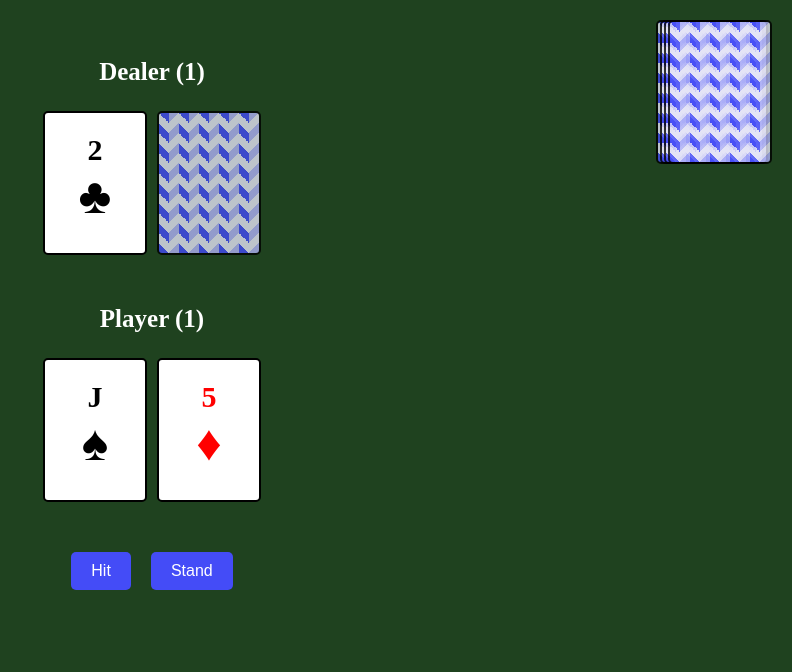
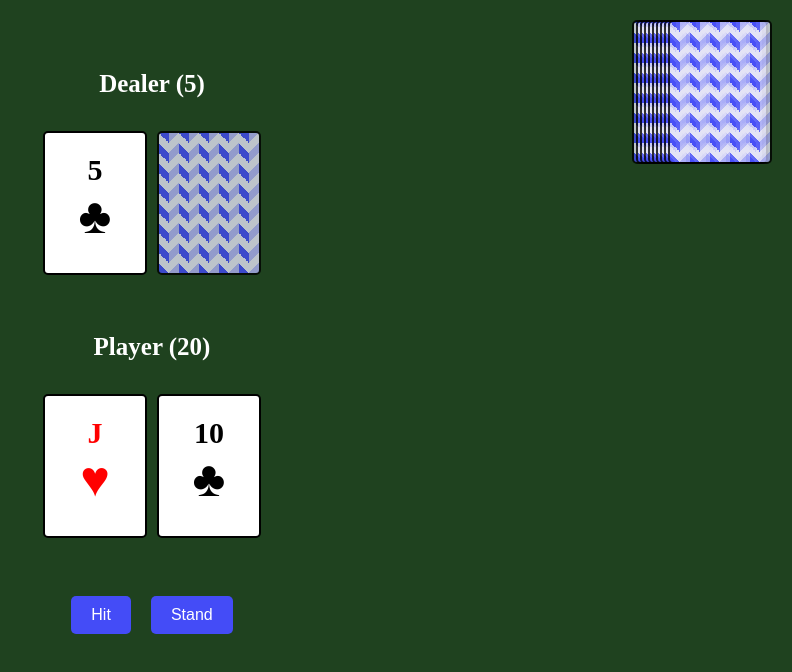
Before and after one commit to AlbinLind/blackjack, a React (Vite) app: page / in a window 1280 px wide. Shown: the top 672 px of the page, without its empty margins (488-1280 px from the left). Built offline with nearby package versions, Linux system fonts and the light colour scheme.

Commit message:
implement game logic and UI updates for blackjack; add scoring, dealer/player actions, and winning title

```diff
--- a/src/App.css
+++ b/src/App.css
@@ -64,6 +64,7 @@ body {
     align-items: center;
     gap: 10px;
     margin-top: 25px;
+    min-height: 160px;
 }
 
 .player {
@@ -98,3 +99,11 @@ body {
         z-index: 1;
     }
 }
+
+.winning-title {
+    color: yellow;
+    text-align: center;
+    font-size: 30px;
+    font-weight: bold;
+    margin-top: 20px;
+}
--- a/src/App.tsx
+++ b/src/App.tsx
@@ -1,12 +1,192 @@
+import { useState } from "react";
 import "./App.css";
 import { GameBoard } from "./components/GameBoard";
+import { type Card, Rank, Suit } from "./enums";
 
 function App() {
+    const [cardsInDeck, setCardsInDeck] = useState<Card[]>(getShuffledDeck());
+    const [playerCards, setPlayerCards] = useState<Card[]>([]);
+    const [playerScore, setPlayerScore] = useState(0);
+    const [dealerCards, setDealerCards] = useState<Card[]>([]);
+    const [dealerScore, setDealerScore] = useState(0);
+    const [winner, setWinner] = useState("");
+
+    if (playerCards.length == 0) {
+        const { remainingCards } = dealCardsTo("player", 2, cardsInDeck, playerCards);
+        dealCardsTo("dealer", 1, remainingCards, dealerCards);
+    }
+
+    function hit() {
+        dealCardsTo("player", 1, cardsInDeck, playerCards);
+    }
+
+    function dealCardsTo(
+        dealTo: "dealer" | "player",
+        nCards: number,
+        remainingCards: Card[],
+        currentCards: Card[]
+    ): { remainingCards: Card[] } {
+        let setCardFunction = setPlayerCards;
+        let setScoreFunction = setPlayerScore;
+        if (dealTo == "dealer") {
+            setCardFunction = setDealerCards;
+            setScoreFunction = setDealerScore;
+        }
+        const dealt = dealCards(remainingCards, nCards);
+        const newCards = [...currentCards, ...dealt.dealtCards];
+
+        setCardsInDeck(dealt.remainingCards);
+        setCardFunction(newCards);
+        const newScore = calculateScore(newCards);
+        setScoreFunction(newScore);
+        return { remainingCards: dealt.remainingCards };
+    }
+
+    function stand() {
+        function dealerTurn(currentDealerCards: Card[], currentDeck: Card[]) {
+            const score = calculateScore(currentDealerCards);
+            if (score < 17) {
+                const { dealtCards, remainingCards } = dealCards(currentDeck, 1);
+                const newDealerCards = [...currentDealerCards, ...dealtCards];
+                setDealerCards(newDealerCards);
+                setDealerScore(calculateScore(newDealerCards));
+                setCardsInDeck(remainingCards);
+                // Continue dealer's turn after state updates
+                setTimeout(() => dealerTurn(newDealerCards, remainingCards), 500);
+            }
+            if (score >= 17) {
+                if (score <= 21 && playerScore == score) {
+                    setWinner("a tie");
+                } else if (score > 21 && playerScore <= 21) {
+                    setWinner("the Player winning");
+                } else if (score <= 21 && playerScore > 21) {
+                    setWinner("the dealer winning");
+                } else if (score > 21 && playerScore > 21) {
+                    setWinner("a tie");
+                } else if (score > playerScore) {
+                    setWinner("the Dealer winning");
+                } else if (playerScore <= 21 && playerScore > score) {
+                    setWinner("the Player winning");
+                }
+            }
+        }
+        dealerTurn(dealerCards, cardsInDeck);
+    }
+
+    function reset() {
+        const remainingCards = dealCardsTo("player", 2, cardsInDeck, []);
+        dealCardsTo("dealer", 1, remainingCards.remainingCards, []);
+        setWinner("");
+    }
+
     return (
         <>
-            <GameBoard></GameBoard>
+            <h1 className="winning-title">{winner.length != 0 ? "Game resulted in " + winner : ""}</h1>
+            <GameBoard
+                cardsInDeck={cardsInDeck.length}
+                playerCards={playerCards}
+                playerScore={playerScore}
+                dealerCards={dealerCards}
+                dealerClosedCards={dealerCards.length == 1 ? 1 : 0}
+                dealerScore={dealerScore}
+                onHitClick={hit}
+                onStandClick={stand}
+                isDone={winner.length != 0}
+                onReset={reset}
+            />
         </>
     );
 }
 
+function calculateScore(cards: Card[]): number {
+    let aces = 0;
+    let score = 0;
+
+    cards.forEach((card) => {
+        if (card.rank == Rank.ace) {
+            aces += 1;
+            return;
+        }
+        if (card.rank == Rank.jack || card.rank == Rank.king || card.rank == Rank.queen || card.rank == Rank.ten) {
+            score += 10;
+            return;
+        }
+        if (card.rank == Rank.two) {
+            score += 2;
+            return;
+        }
+        if (card.rank == Rank.three) {
+            score += 3;
+            return;
+        }
+        if (card.rank == Rank.four) {
+            score += 4;
+            return;
+        }
+        if (card.rank == Rank.five) {
+            score += 5;
+            return;
+        }
+        if (card.rank == Rank.six) {
+            score += 6;
+            return;
+        }
+        if (card.rank == Rank.seven) {
+            score += 7;
+            return;
+        }
+        if (card.rank == Rank.eight) {
+            score += 8;
+            return;
+        }
+        if (card.rank == Rank.nine) {
+            score += 9;
+            return;
+        }
+    });
+    for (let i = 0; i < aces; i++) {
+        if (score > 11) {
+            score += 1;
+        } else {
+            score += 11;
+        }
+    }
+
+    return score;
+}
+
+function dealCards(availableCards: Card[], numberOfCards: number): { dealtCards: Card[]; remainingCards: Card[] } {
+    const dealtCards = availableCards.slice(0, numberOfCards);
+    const remainingCards = availableCards.slice(numberOfCards);
+    return { dealtCards, remainingCards };
+}
+
+function getShuffledDeck(): Card[] {
+    const deck: Card[] = [];
+    const suits = [Suit.club, Suit.diamond, Suit.heart, Suit.spade];
+    const ranks = [
+        Rank.ace,
+        Rank.two,
+        Rank.three,
+        Rank.four,
+        Rank.five,
+        Rank.six,
+        Rank.seven,
+        Rank.eight,
+        Rank.nine,
+        Rank.ten,
+        Rank.jack,
+        Rank.queen,
+        Rank.king,
+    ];
+
+    suits.forEach((suit) => {
+        ranks.forEach((rank) => {
+            deck.push({ suit, rank });
+        });
+    });
+
+    return deck.sort(() => Math.random() - 0.5);
+}
+
 export default App;
--- a/src/components/ActionButton.tsx
+++ b/src/components/ActionButton.tsx
@@ -7,7 +7,7 @@ interface ActionButtonProp {
 export default function ActionButton({ name, isClickable, onClick }: ActionButtonProp) {
     return (
         <div className="action-button-container">
-            <button className="action-button" disabled={isClickable} onClick={onClick}>
+            <button className="action-button" disabled={!isClickable} onClick={onClick}>
                 {name}
             </button>
         </div>
--- a/src/components/GameBoard.tsx
+++ b/src/components/GameBoard.tsx
@@ -1,41 +1,68 @@
 import ActionButton from "./ActionButton";
 import Card from "./Card";
 import ScoreTitle from "./ScoreTitle";
-import { Rank, Suit } from "../enums";
+import { Rank, Suit, type Card as CardType } from "../enums";
 
-function onHitClick() {}
+interface GameBoardProp {
+    cardsInDeck: number;
+    playerCards: CardType[];
+    playerScore: number;
+    dealerCards: CardType[];
+    dealerScore: number;
+    dealerClosedCards: number;
+    onHitClick: () => void;
+    onStandClick: () => void;
+    isDone: boolean;
+    onReset: () => void;
+}
 
-function onStandClick() {}
+export function GameBoard({
+    cardsInDeck,
+    dealerCards,
+    playerCards,
+    playerScore,
+    dealerClosedCards,
+    dealerScore,
+    isDone,
+    onHitClick,
+    onStandClick,
+    onReset,
+}: GameBoardProp) {
+    cardsInDeck = Math.min(cardsInDeck, 10);
 
-export function GameBoard() {
     return (
         <>
             <div className="board">
                 <div className="deck">
-                    <Card open={false} rank={Rank.ace} suit={Suit.heart} position="deck" />
-                    <Card open={false} rank={Rank.ace} suit={Suit.heart} position="deck" />
-                    <Card open={false} rank={Rank.ace} suit={Suit.heart} position="deck" />
-                    <Card open={false} rank={Rank.ace} suit={Suit.heart} position="deck" />
+                    {[...Array(cardsInDeck)].map((_, i) => (
+                        <Card key={i} open={false} rank={Rank.ace} suit={Suit.club} position="deck" />
+                    ))}
                 </div>
                 <div className="dealer">
                     <div className="player">
-                        <ScoreTitle playerName="Dealer" cards={[]} />
+                        <ScoreTitle playerName="Dealer" score={dealerScore} />
                         <div className="cards">
-                            <Card open={true} rank={Rank.two} suit={Suit.club} position="dealer" />
-                            <Card open={false} rank={Rank.two} suit={Suit.club} position="dealer" />
+                            {dealerCards.map((card, i) => (
+                                <Card key={i} open={true} rank={card.rank} suit={card.suit} position="dealer" />
+                            ))}
+                            {[...Array(dealerClosedCards)].map((_, i) => (
+                                <Card key={i} open={false} rank={Rank.ace} suit={Suit.club} position="deck" />
+                            ))}
                         </div>
                     </div>
                 </div>
                 <div className="player">
-                    <ScoreTitle playerName="Player" cards={[]} />
+                    <ScoreTitle playerName="Player" score={playerScore} />
                     <div className="cards">
-                        <Card open={true} rank={Rank.jack} suit={Suit.spade} position="player" />
-                        <Card open={true} rank={Rank.five} suit={Suit.diamond} position="player" />
+                        {playerCards.map((card, i) => (
+                            <Card key={i} open={true} rank={card.rank} suit={card.suit} position="player" />
+                        ))}
                     </div>
                 </div>
                 <div className="actions">
-                    <ActionButton name="Hit" isClickable={true} onClick={onHitClick} />
+                    <ActionButton name="Hit" isClickable={playerScore < 21} onClick={onHitClick} />
                     <ActionButton name="Stand" isClickable={true} onClick={onStandClick} />
+                    {isDone && <ActionButton name="Reset" isClickable={true} onClick={onReset} />}
                 </div>
             </div>
         </>
--- a/src/components/ScoreTitle.tsx
+++ b/src/components/ScoreTitle.tsx
@@ -1,19 +1,15 @@
-import type { Card } from "../enums";
-
 interface ScoreTitleProps {
     playerName: string;
-    cards: Card[];
+    score: number;
 }
 
-export default function ScoreTitle({playerName, cards}: ScoreTitleProps) {
-    const score = calculateScore(cards);
-    return <div className="score-container"><p>{playerName} ({score})</p></div>
-
+export default function ScoreTitle({ playerName, score }: ScoreTitleProps) {
+    const isBust = score > 21;
+    return (
+        <div className="score-container">
+            <p style={isBust ? { color: "red" } : {}}>
+                {playerName} {isBust ? "is bust" : ""} ({score})
+            </p>
+        </div>
+    );
 }
-
-function calculateScore(cards: Card[]): number {
-    if (cards) {
-        return 1.0
-    }
-    return 0.0
-}
```
